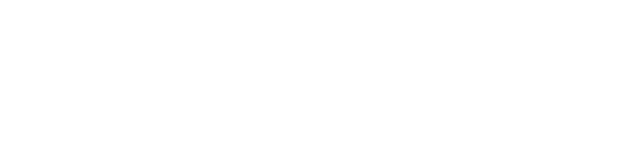
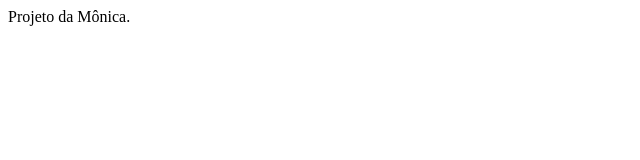
Before and after one commit to monicaAfonso/curso, a plain HTML site: page index.html in a window 1280 px wide. Shown: the whole page, without its empty margins (0-640 px from the left). Drawn offline with Linux system fonts and the light colour scheme.

```diff
--- a/index.html
+++ b/index.html
@@ -5,7 +5,7 @@
 	</head>
 
 	<body>
-
+		Projeto da Mônica.
 	</body>
 
 </html>
```
